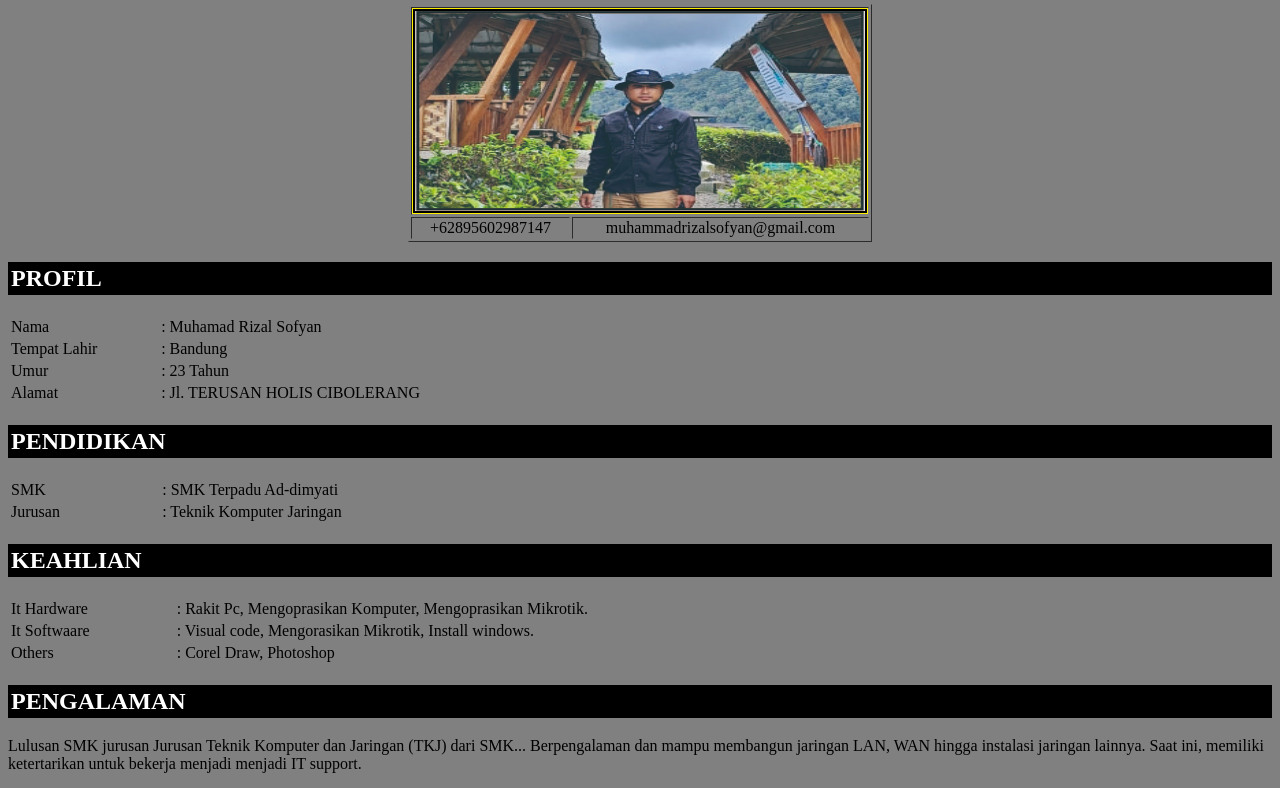
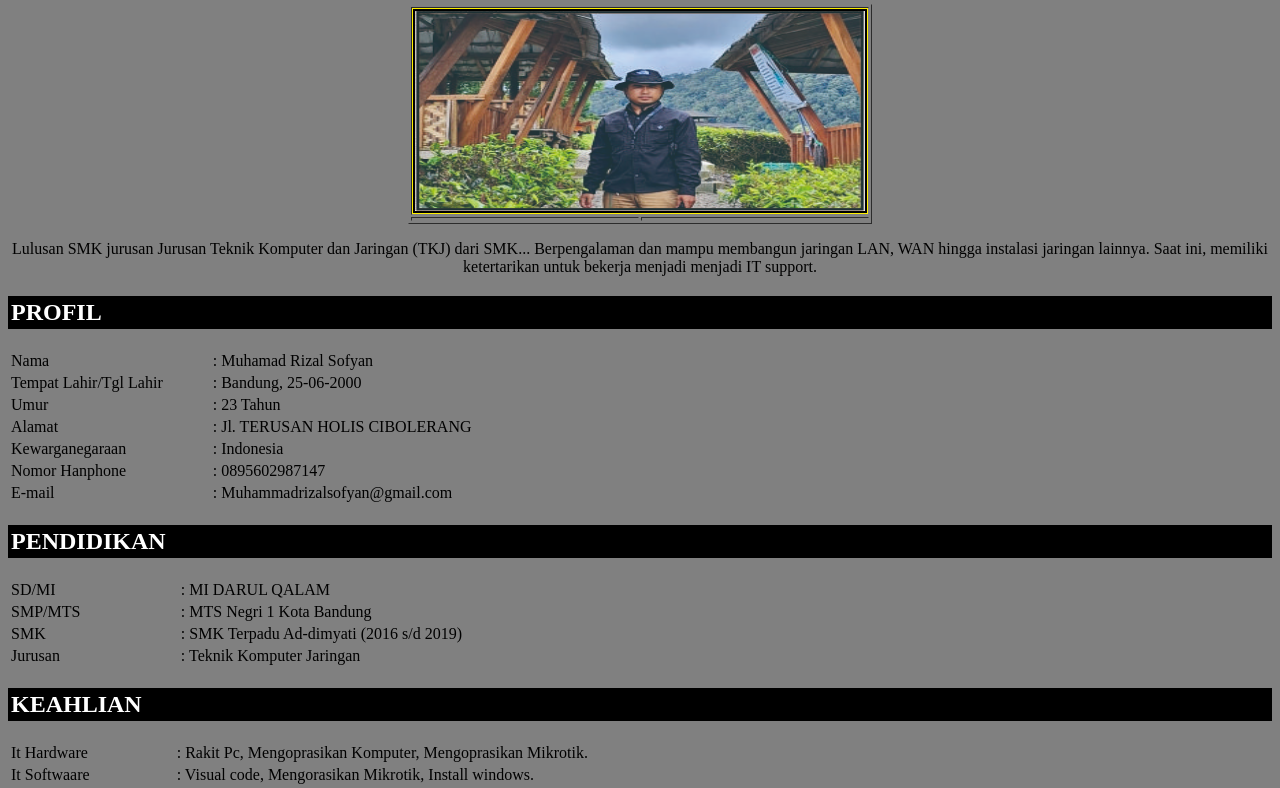
Before and after one commit to mrsyahyaa/biodata, a plain HTML site: page index.html in a window 1280 px wide. Shown: the part 155-943 px from the top of the page. Drawn offline with Linux system fonts and the light colour scheme.

Commit message:
Add files via upload

```diff
--- a/index.html
+++ b/index.html
@@ -43,9 +43,10 @@ background-color: blue;
 <table align="center" border="1">
 <tr><td colspan="2" bgcolor="#fff000"><img src="images.jpg" width="450px" height="200px" border="2"></td></tr>
 <tr align="center">
-<td> +62895602987147 </td>
-<td> muhammadrizalsofyan@gmail.com </td></tr>
+<td> </td>
+<td>  </td></tr>
 </table>
+<p align="center">Lulusan SMK jurusan Jurusan Teknik Komputer dan Jaringan (TKJ) dari SMK... Berpengalaman dan mampu membangun jaringan LAN, WAN hingga instalasi jaringan lainnya. Saat ini, memiliki ketertarikan untuk bekerja menjadi menjadi IT support.</p>
 <h2 id="1">PROFIL</h2>
 <table align="center">
 <tr>
@@ -53,8 +54,8 @@ background-color: blue;
 <td width="10%">: Muhamad Rizal Sofyan</td>
 </tr>
 <tr>
-<td width="1%">Tempat Lahir</td>
-<td width="10%">: Bandung</td>
+<td width="1%">Tempat Lahir/Tgl Lahir</td>
+<td width="10%">: Bandung, 25-06-2000</td>
 </tr>
 <tr>
 <td width="1%">Umur</td>
@@ -64,12 +65,32 @@ background-color: blue;
 <td width="1%">Alamat</td>
 <td width="10%">: Jl. TERUSAN HOLIS CIBOLERANG</td>
 </tr>
+<tr>
+<td width="1%">Kewarganegaraan</td>
+<td width="10%">: Indonesia</td>
+</tr>
+<tr>
+<td width="1%">Nomor Hanphone</td>
+<td width="10%">: 0895602987147</td>
+</tr>
+<tr>
+<td width="1%">E-mail</td>
+<td width="10%">: Muhammadrizalsofyan@gmail.com</td>
+</tr>
 </table>
 <h2 id="2">PENDIDIKAN</h2>
 <table align="center">
 <tr>
+<td width="1%">SD/MI</td>
+<td width="10%">: MI DARUL QALAM</td>
+</tr>
+<tr>
+<td width="1%">SMP/MTS</td>
+<td width="10%">: MTS Negri 1 Kota Bandung</td>
+</tr>
+<tr>
 <td width="1%">SMK</td>
-<td width="10%">: SMK Terpadu Ad-dimyati</td>
+<td width="10%">: SMK Terpadu Ad-dimyati (2016 s/d 2019)</td>
 </tr>
 <tr>
 <td width="1%">Jurusan</td>
@@ -93,12 +114,14 @@ background-color: blue;
 </table>
 <h2 id="4">PENGALAMAN</h2>
 <table align="center">
-    <p>Lulusan SMK jurusan Jurusan Teknik Komputer dan Jaringan (TKJ) dari SMK... Berpengalaman dan mampu membangun jaringan LAN, WAN hingga instalasi jaringan lainnya. Saat ini, memiliki ketertarikan untuk bekerja menjadi menjadi IT support.
-    </p>
 <tr>
 <td width="1%">It Support</td>
-<td width="10%">: Instalasi Jaringan LAN, Mikrotik</td>
+<td width="10%">: Merancang instalasi jaringan lan pada web komputer sekolah, Melakukan pemeliharaah secara rutin di web komputer </td>
 </tr>
+<td width="1%">Organisasi</td>
+<td width="10%">: Osis membantu menyukseskan program-program yang telah dibuat oleh kepala sekolaha dan kesiswaan </td>
+</tr>
+</table>
 </table>
 <h2 id="5">KONTAK</h2>
 <table align="center">
```
